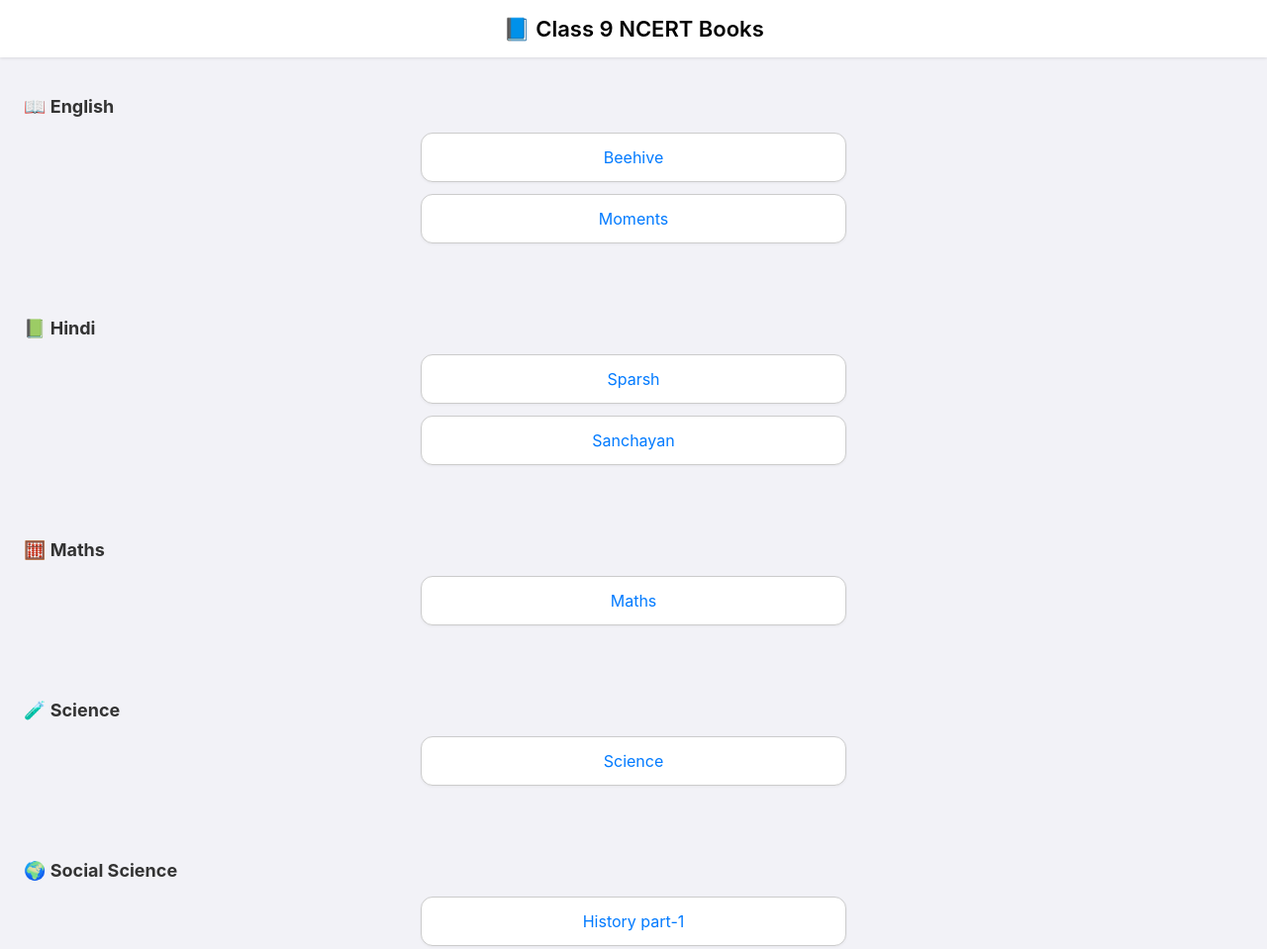
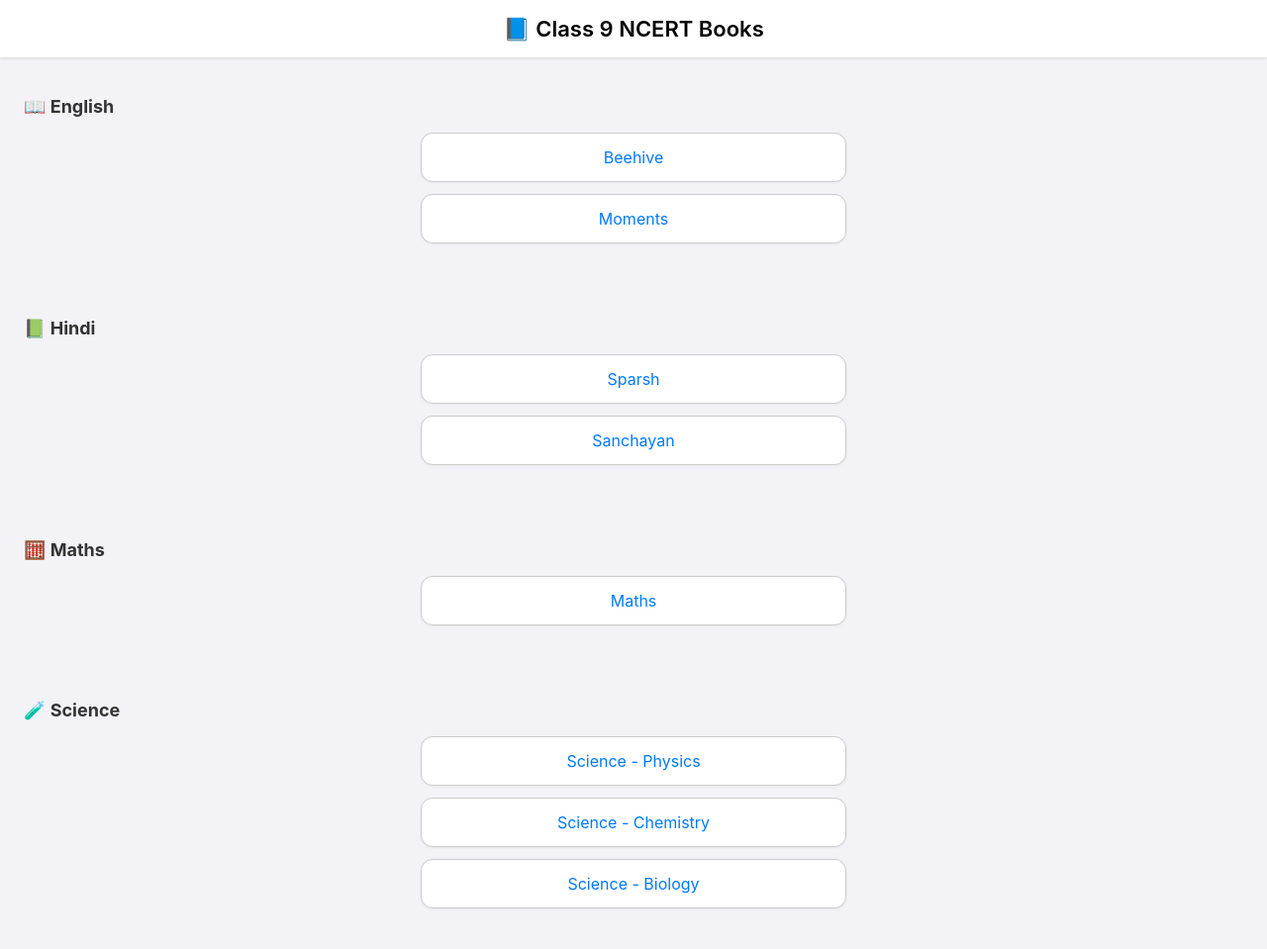
Before and after one commit to NCERT-Class-9/Pdf, a plain HTML site: page index.html in a window 1280 px wide. Shown: the top 959 px of the page at 99% size. Drawn offline with Linux system fonts and the light colour scheme.

Commit message:
Update index.html

```diff
--- a/index.html
+++ b/index.html
@@ -86,7 +86,9 @@
 
 <div class="section">
   <h2>🧪 Science</h2>
-  <a href="pdfs/Science/Science.pdf" class="button" target="_blank">Science</a>
+  <a href="pdfs/Science/Sciencephysics.pdf" class="button" target="_blank">Science - Physics</a>
+  <a href="pdfs/Science/Sciencechemistry.pdf" class="button" target="_blank">Science - Chemistry</a>
+  <a href="pdfs/Science/Sciencebio.pdf" class="button" target="_blank">Science - Biology</a>
 </div>
 
 <div class="section">
```
